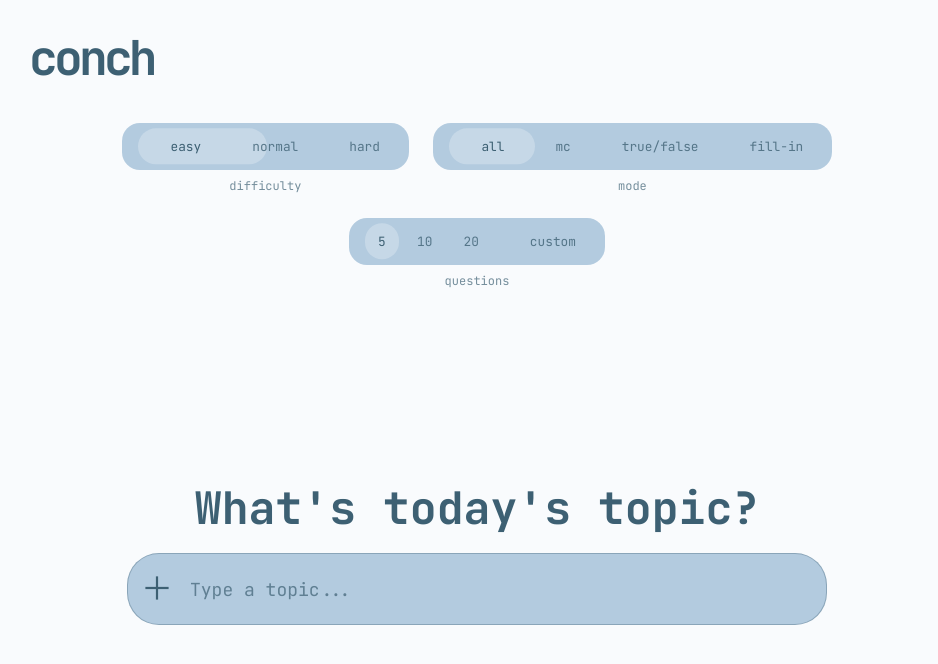
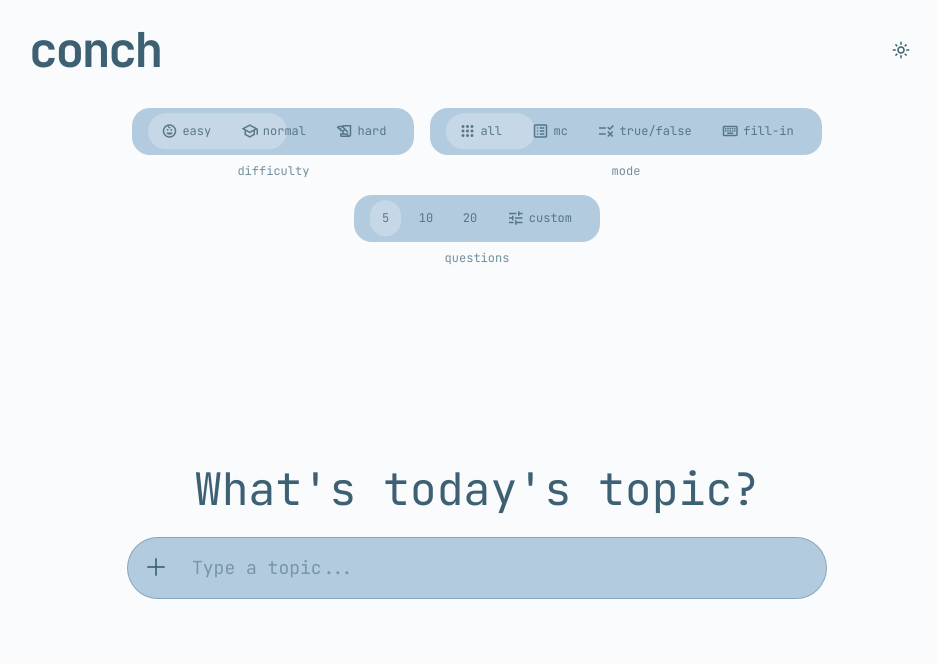
Before and after one commit to Truff7es/OOP-Project-conch-Group5, a React (Vite) app in the folder conch/: page / in a window 1280 px wide. Shown: the top 664 px of the page, without its empty margins (163-1101 px from the left). Built offline with nearby package versions, Linux system fonts and the light colour scheme.

Commit message:
actually migrated to tailwind

```diff
--- a/conch/src/App.tsx
+++ b/conch/src/App.tsx
@@ -11,7 +11,10 @@ const getInitialTheme = (): 'light' | 'dark' => {
   }
 
   const storedTheme = localStorage.getItem('theme')
-  return storedTheme === 'dark' || storedTheme === 'light' ? storedTheme : 'light'
+
+  return storedTheme === 'dark' || storedTheme === 'light'
+    ? storedTheme
+    : 'light'
 }
 
 export default function App() {
@@ -25,6 +28,7 @@ export default function App() {
 
   useEffect(() => {
     document.documentElement.setAttribute('data-theme', theme)
+    document.documentElement.classList.toggle('dark', theme === 'dark')
     localStorage.setItem('theme', theme)
   }, [theme])
 
@@ -40,9 +44,7 @@ export default function App() {
   }, [])
 
   const playThemeSound = (audio: HTMLAudioElement | null) => {
-    if (!audio) {
-      return
-    }
+    if (!audio) return
 
     audio.currentTime = 0
     audio.play().catch((error) => {
@@ -52,6 +54,7 @@ export default function App() {
 
   const toggleTheme = () => {
     const newTheme = theme === 'light' ? 'dark' : 'light'
+
     setTheme(newTheme)
 
     if (newTheme === 'dark') {
@@ -62,11 +65,14 @@ export default function App() {
   }
 
   return (
-    <div className="app-shell">
-      <div className="app-frame">
-        <Navbar theme={theme} onToggleTheme={toggleTheme} />
+    <div className="min-h-screen bg-light-bg text-light-text dark:bg-dark-bg dark:text-dark-text flex items-start justify-center pt-[18px] pb-8">
+      <div className="w-[70vw] max-w-[1200px] min-h-[70vh]">
+        <Navbar
+          theme={theme}
+          onToggleTheme={toggleTheme}
+        />
 
-        <div className="subheader">
+        <div className="flex justify-center gap-6 mt-[1.1rem] flex-wrap md:gap-4">
           <FilterGroup
             label="difficulty"
             options={['easy', 'normal', 'hard']}
@@ -74,6 +80,7 @@ export default function App() {
             selected={difficulty}
             onSelect={setDifficulty}
           />
+
           <FilterGroup
             label="mode"
             options={['all', 'mc', 'true/false', 'fill-in']}
@@ -81,6 +88,7 @@ export default function App() {
             selected={mode}
             onSelect={setMode}
           />
+
           <FilterGroup
             label="questions"
             options={['5', '10', '20', 'custom']}
@@ -90,7 +98,7 @@ export default function App() {
           />
         </div>
 
-        <div className="hero">
+        <div className="flex justify-center items-center min-h-[60vh]">
           <HeroInput />
         </div>
       </div>
--- a/conch/src/components/FilterGroup.tsx
+++ b/conch/src/components/FilterGroup.tsx
@@ -21,7 +21,6 @@ export default function FilterGroup({
   const pillRefs = useRef<{ [key: string]: HTMLButtonElement | null }>({})
   const pipSoundRef = useRef<HTMLAudioElement | null>(null)
 
-  // Initialize sound
   if (!pipSoundRef.current) {
     const audio = new Audio(pipSound)
     audio.preload = 'auto'
@@ -44,7 +43,6 @@ export default function FilterGroup({
   }, [selected])
 
   const handlePillClick = (option: string) => {
-    // Play pip sound
     if (pipSoundRef.current) {
       pipSoundRef.current.currentTime = 0
       pipSoundRef.current.play().catch((error) => {
@@ -56,8 +54,11 @@ export default function FilterGroup({
   }
 
   return (
-    <div className="bar-group">
-      <div className="bar-pill-group" ref={containerRef}>
+    <div className="flex flex-col items-center gap-2">
+      <div
+        className="relative bg-light-bar dark:bg-dark-bar rounded-[18px] px-4 py-[0.35rem] flex items-center justify-center gap-[0.35rem] overflow-hidden"
+        ref={containerRef}
+      >
         <div
           className="pill-highlight"
           style={{
@@ -76,17 +77,17 @@ export default function FilterGroup({
                 if (el) pillRefs.current[option] = el
               }}
               type="button"
-              className={`pill ${isSelected ? 'is-active' : ''}`}
+              className="relative z-10 inline-flex items-center justify-center gap-1 border-none rounded-full bg-transparent px-3 py-[0.55rem] min-h-9 text-xs font-mono text-light-text/80 dark:text-dark-text/80 lowercase cursor-pointer transition-colors hover:opacity-50"
               onClick={() => handlePillClick(option)}
               aria-pressed={isSelected}
             >
-              {icon ? <span className="material-symbols-outlined">{icon}</span> : null}
+              {icon ? <span className="material-symbols-outlined text-[15px]">{icon}</span> : null}
               <span>{option}</span>
             </button>
           )
         })}
       </div>
-      <span className="bar-title">{label}</span>
+      <span className="text-light-text/70 dark:text-dark-text/70 text-xs lowercase">{label}</span>
     </div>
   )
 }
--- a/conch/src/components/HeroInput.tsx
+++ b/conch/src/components/HeroInput.tsx
@@ -66,10 +66,12 @@ export default function HeroInput() {
   }
 
   return (
-    <section className="hero-section">
-      <h1>What's today's topic?</h1>
+    <section className="w-full max-w-[700px] flex flex-col items-center justify-center gap-5 pt-12">
+      <h1 className="m-0 text-[clamp(2rem,2vw+1.2rem,3rem)] leading-tight text-light-text dark:text-dark-text text-center font-mono">
+        What's today's topic?
+      </h1>
 
-      <div className="input-shell">
+      <div className="w-full flex items-center gap-3 border border-light-text/35 dark:border-dark-text/35 rounded-full bg-light-bar dark:bg-dark-bar p-[0.6rem_0.9rem_0.6rem_0.5rem] transition-colors">
         <input
           type="file"
           id="file-attachment"
@@ -78,21 +80,26 @@ export default function HeroInput() {
           onChange={handleFileChange}
         />
 
-        <label htmlFor="file-attachment" className="attachment-btn" title={selectedFile ? selectedFile.name : 'Attach PDF or DOCX'}>
+        <label
+          htmlFor="file-attachment"
+          className="flex-shrink-0 w-10 h-10 rounded-full bg-transparent text-light-text dark:text-dark-text text-2xl grid place-items-center cursor-pointer select-none transition-opacity hover:opacity-70"
+          title={selectedFile ? selectedFile.name : 'Attach PDF or DOCX'}
+        >
           ＋
         </label>
 
-        <div className="topic-input-wrapper">
+        <div className="flex-1 relative overflow-hidden">
           <input
             type="text"
             value={topic}
             onChange={handleChange}
-            className="topic-input"
+            className="w-full border-none bg-transparent text-light-text dark:text-dark-text text-lg leading-[1.4] px-1 py-2 outline-none font-mono"
             placeholder={isFocused || topic ? '' : 'Type a topic...'}
             onFocus={() => setIsFocused(true)}
             onBlur={() => setIsFocused(false)}
+            spellCheck="false"
           />
-          <div className="deleted-chars-container">
+          <div className="absolute top-0 left-0 w-full h-full pointer-events-none z-0">
             {deletedChars.map((item) => (
               <div
                 key={item.id}
@@ -111,7 +118,11 @@ export default function HeroInput() {
         </div>
       </div>
 
-      {selectedFile && <span className="file-status">Attached: {selectedFile.name}</span>}
+      {selectedFile && (
+        <span className="inline-flex items-center justify-center min-h-5 text-light-text/80 dark:text-dark-text/80 text-sm">
+          Attached: {selectedFile.name}
+        </span>
+      )}
     </section>
   )
 }
--- a/conch/src/components/Navbar.tsx
+++ b/conch/src/components/Navbar.tsx
@@ -7,18 +7,18 @@ export default function Navbar({ theme, onToggleTheme }: NavbarProps) {
   const showLightIcon = theme === 'light'
 
   return (
-    <header className="header">
-      <div className="logo">conch</div>
+    <header className="flex items-center justify-between pb-4 pt-2">
+      <div className="text-5xl font-bold tracking-tighter">conch</div>
       <button
         type="button"
-        className="theme-toggle"
+        className="w-12 h-12 rounded-full grid place-items-center hover:scale-110 transition-transform duration-200"
         onClick={onToggleTheme}
         aria-label="Toggle theme"
       >
         {showLightIcon ? (
-          <span className="material-symbols-outlined">light_mode</span>
+          <span className="material-symbols-outlined text-2xl">light_mode</span>
         ) : (
-          <span className="material-symbols-outlined">dark_mode</span>
+          <span className="material-symbols-outlined text-2xl">dark_mode</span>
         )}
       </button>
     </header>
--- a/conch/src/index.css
+++ b/conch/src/index.css
@@ -1,56 +1,37 @@
 @import '@fontsource/jetbrains-mono/400.css';
 @import '@fontsource/jetbrains-mono/500.css';
 @import '@fontsource/jetbrains-mono/700.css';
-@import url('https://fonts.googleapis.com/css2?family=Material+Symbols+Outlined:opsz,wght,FILL,GRAD@20..48,100..400,0..1,-50..200&icon_names=apps,child_care,dark_mode,history_edu,keyboard,light_mode,list_alt,rule,school,tune');
 
-:root,
-html[data-theme='light'] {
-  --bg: #f9fbfd;
-  --bar: #b3cbdf;
-  --primary-text: #3d6073;
+@import "tailwindcss";
+
+/*
+ * Tailwind v4 theme
+ */
+@theme {
+  --font-mono: "JetBrains Mono", monospace;
+
+  --color-light-bg: #f9fbfd;
+  --color-light-bar: #b3cbdf;
+  --color-light-text: #3d6073;
+
+  --color-dark-bg: #0d151c;
+  --color-dark-bar: #233443;
+  --color-dark-text: #8fb2cb;
 }
 
-html[data-theme='dark'] {
-  --bg: #0d151c;
-  --bar: #233443;
-  --primary-text: #8fb2cb;
-}
+/*
+ * Make dark:* respond to the .dark class on <html>
+ */
+@custom-variant dark (&:where(.dark, .dark *));
 
-:root {
-  font-family: 'JetBrains Mono', 'SFMono-Regular', 'Consolas', monospace;
-  color: var(--primary-text);
-  background-color: var(--bg);
-  font-synthesis: none;
-  text-rendering: optimizeLegibility;
-  -webkit-font-smoothing: antialiased;
-  -moz-osx-font-smoothing: grayscale;
-}
+@layer base {
+  html {
+    @apply font-mono;
+  }
 
-* {
-  box-sizing: border-box;
-}
-
-html {
-  background-color: var(--bg);
-  color: var(--primary-text);
-  transition: background-color 0.2s ease, color 0.2s ease, border-color 0.2s ease, opacity 0.2s ease;
-}
-
-body {
-  margin: 0;
-  min-height: 100vh;
-  background-color: var(--bg);
-  color: var(--primary-text);
-  transition: background-color 0.2s ease, color 0.2s ease, border-color 0.2s ease, opacity 0.2s ease;
-}
-
-button,
-input {
-  font: inherit;
-}
-
-#root {
-  min-height: 100vh;
+  body {
+    @apply bg-light-bg text-light-text dark:bg-dark-bg dark:text-dark-text;
+  }
 }
 
 .material-symbols-outlined {
@@ -68,292 +49,37 @@ input {
   font-variation-settings: 'FILL' 0, 'wght' 400, 'GRAD' 0, 'opsz' 24;
 }
 
-.app-shell {
-  min-height: 100vh;
-  background: var(--bg);
-  color: var(--primary-text);
-  display: flex;
-  align-items: flex-start;
-  justify-content: center;
-  padding: 18px 0 32px;
-  transition: background-color 0.2s ease, color 0.2s ease;
-}
-
-.app-frame {
-  width: 70vw;
-  max-width: 1200px;
-  min-height: 70vh;
-}
-
-.header {
-  display: flex;
-  align-items: center;
-  justify-content: space-between;
-  padding: 0.5rem 0 1rem;
-}
-
-.logo {
-   font-family: 'JetBrains Mono';
-  font-size: 48px;
-  font-weight: 700;
-  letter-spacing: -0.08em;
-  color: var(--primary-text);
-}
-
-.theme-toggle {
-  width: 48px;
-  height: 48px;
-  border: 1px solid transparent;
-  border-radius: 50%;
-  background: transparent;
-  color: var(--primary-text);
-  display: grid;
-  place-items: center;
-  cursor: pointer;
-  transition: transform 0.2s ease, background-color 0.2s ease, color 0.2s ease, border-color 0.2s ease;
-}
-
-.theme-toggle:hover {
-  transform: scale(1.1);
-}
-
-.theme-toggle .material-symbols-outlined {
-  font-size: 32px;
-}
-
-.subheader {
-  display: flex;
-  justify-content: center;
-  gap: 24px;
-  margin: 1.1rem 0 0;
-  flex-wrap: wrap;
-}
-
-.bar-group {
-  display: flex;
-  flex-direction: column;
-  align-items: center;
-  gap: 0.5rem;
-}
-
-.bar-pill-group {
-  background: var(--bar);
-  border-radius: 18px;
-  padding: 0.35rem 1rem;
-  display: flex;
-  align-items: center;
-  justify-content: center;
-  gap: 0.35rem;
-  transition: background-color 0.2s ease, color 0.2s ease, border-color 0.2s ease, opacity 0.2s ease;
-  position: relative;
-  overflow: hidden;
-}
-
 .pill-highlight {
   position: absolute;
   top: 50%;
   transform: translateY(-50%);
   height: 75%;
   background: rgba(255, 255, 255, 0.25);
-  border-radius: 18px;
+  border-radius: 999px;
   pointer-events: none;
-  transition: left 0.085s ease-out, width 0.15s ease-out;
   z-index: 0;
-}
-
-.pill {
-  display: inline-flex;
-  align-items: center;
-  justify-content: center;
-  gap: 0.3rem;
-  border: none;
-  border-radius: 999px;
-  background: transparent;
-  color: rgba(61, 96, 115, 0.8);
-  padding: 0.55rem 0.8rem;
-  min-height: 2.25rem;
-  font-size: 0.8rem;
-  font-family: 'JetBrains Mono', monospace;
-  text-transform: lowercase;
-  cursor: pointer;
-  transition: background-color 0.2s ease, color 0.2s ease, opacity 0.2s ease;
-  position: relative;
-  z-index: 1;
-}
-
-html[data-theme='dark'] .pill {
-  color: rgba(143, 178, 203, 0.8);
-}
-
-.pill:hover {
-  opacity: 0.5;
-}
-
-.pill.is-active {
-  color: var(--primary-text);
-}
-
-html[data-theme='light'] .pill.is-active {
-  color: var(--primary-text);
-}
-
-.pill .material-symbols-outlined {
-  font-size: 15px;
-}
-
-.bar-title {
-  color: var(--primary-text);
-  opacity: 0.7;
-  font-size: 0.75rem;
-  text-transform: lowercase;
-}
-
-.hero {
-  display: flex;
-  justify-content: center;
-  align-items: center;
-  min-height: 60vh;
-}
-
-.hero-section {
-  width: min(100%, 700px);
-  display: flex;
-  flex-direction: column;
-  align-items: center;
-  justify-content: center;
-  gap: 1.2rem;
-  padding-top: 3rem;
-}
-
-.hero-section h1 {
-  margin: 0;
-  font-size: clamp(2rem, 2vw + 1.2rem, 3rem);
-  line-height: 1.2;
-  color: var(--primary-text);
-  text-align: center;
-}
-
-.input-shell {
-  width: 100%;
-  display: flex;
-  align-items: center;
-  gap: 0.75rem;
-  border: 1px solid rgba(61, 96, 115, 0.35);
-  border-radius: 32px;
-  background: var(--bar);
-  padding: 0.6rem 0.9rem 0.6rem 0.5rem;
-  transition: background-color 0.2s ease, border-color 0.2s ease, color 0.2s ease;
-}
-
-.attachment-btn {
-  flex-shrink: 0;
-  width: 42px;
-  height: 42px;
-  border-radius: 50%;
-  background: transparent;
-  color: var(--primary-text);
-  font-size: 2rem;
-  display: grid;
-  place-items: center;
-  line-height: 1;
-  cursor: pointer;
-  user-select: none;
-  transition: opacity 0.2s ease, transform 0.2s ease, color 0.2s ease;
-}
-
-.attachment-btn:hover {
-  opacity: 0.7;
-}
-
-.topic-input-wrapper {
-  flex: 1;
-  position: relative;
-}
-
-.topic-input {
-  flex: 1;
-  border: none;
-  background: transparent;
-  color: var(--primary-text);
-  font-size: 18px;
-  line-height: 1.4;
-  padding: 0.8rem 0.4rem 0.8rem 0;
-  outline: none;
-  position: relative;
-  z-index: 2;
-  width: 100%;
-}
-
-.topic-input::placeholder {
-  color: var(--primary-text);
-  opacity: 0.7;
-}
-
-.deleted-chars-container {
-  position: absolute;
-  top: 0;
-  left: 0;
-  width: 100%;
-  height: 100%;
-  pointer-events: none;
-  z-index: 1;
+  transition: left 0.12s ease-out, width 0.15s ease-out;
 }
 
 .deleted-char {
   position: absolute;
   top: 50%;
   left: 0;
-  color: var(--primary-text);
   font-size: 18px;
   line-height: 1.4;
-  padding: 0.8rem 0.4rem 0.8rem 0;
+  padding: 0.5rem 0.25rem;
   white-space: nowrap;
+  @apply text-light-text dark:text-dark-text;
   margin-left: calc(var(--char-index) * 0.6em);
-  animation: charDrop 0.4s cubic-bezier(0.34, 1.56, 0.64, 1) forwards;
+  animation:
+    charDrop 0.4s linear forwards,
+    charFade 0.1s ease-in forwards 0.05s;
 }
 
-.file-status {
-  display: inline-flex;
-  align-items: center;
-  justify-content: center;
-  min-height: 1.2rem;
-  color: var(--primary-text);
-  opacity: 0.8;
-  font-size: 0.8rem;
-}
-
-@media (max-width: 900px) {
-  .app-frame {
-    width: 85vw;
-  }
-
-  .subheader {
-    gap: 1rem;
-  }
-}
-
-@media (max-width: 640px) {
-  .app-frame {
-    width: 92vw;
-  }
-
-  .header {
-    padding-top: 0.25rem;
-  }
-
-  .logo {
-    font-size: 2.5rem;
-  }
-
-  .bar-pill-group {
-    flex-wrap: wrap;
-    padding: 0.5rem 0.75rem;
-  }
-
-  .pill {
-    font-size: 0.72rem;
-    padding: 0.45rem 0.7rem;
-  }
+.deleted-char.bounce {
+  animation:
+    charDropBounce 0.4s linear forwards,
+    charFade 0.1s ease-in forwards 0.05s;
 }
 
 @keyframes charDrop {
@@ -361,8 +87,38 @@ html[data-theme='light'] .pill.is-active {
     transform: translateY(-50%) rotateZ(0deg) translateX(0);
     opacity: 1;
   }
+
   100% {
-    transform: translateY(calc(-50% + var(--random-y-offset))) rotateZ(var(--random-rotation)) translateX(var(--random-x-offset));
+    transform: translateY(100px) rotateZ(0deg)
+      translateX(var(--random-x-offset));
     opacity: 0;
   }
 }
+
+@keyframes charDropBounce {
+  0% {
+    transform: translateY(-50%) rotateZ(0deg) translateX(0);
+    opacity: 1;
+  }
+
+  25% {
+    transform: translateY(calc(-50% - 15px)) rotateZ(0deg)
+      translateX(var(--random-x-offset));
+  }
+
+  100% {
+    transform: translateY(100px) rotateZ(0deg)
+      translateX(var(--random-x-offset));
+    opacity: 0;
+  }
+}
+
+@keyframes charFade {
+  0% {
+    opacity: 1;
+  }
+
+  100% {
+    opacity: 0;
+  }
+}
--- /dev/null
+++ b/conch/tailwind.config .js
@@ -0,0 +1,27 @@
+/** @type {import('tailwindcss').Config} */
+export default {
+  content: [
+    "./index.html",
+    "./src/**/*.{js,ts,jsx,tsx}",
+  ],
+  theme: {
+    extend: {
+      fontFamily: {
+        mono: ['JetBrains Mono', 'SFMono-Regular', 'Consolas', 'monospace'],
+      },
+      colors: {
+        light: {
+          bg: '#f9fbfd',
+          bar: '#b3cbdf',
+          text: '#3d6073',
+        },
+        dark: {
+          bg: '#0d151c',
+          bar: '#233443',
+          text: '#8fb2cb',
+        },
+      },
+    },
+  },
+  darkMode: ['selector', '[data-theme="dark"]'],
+}
```
